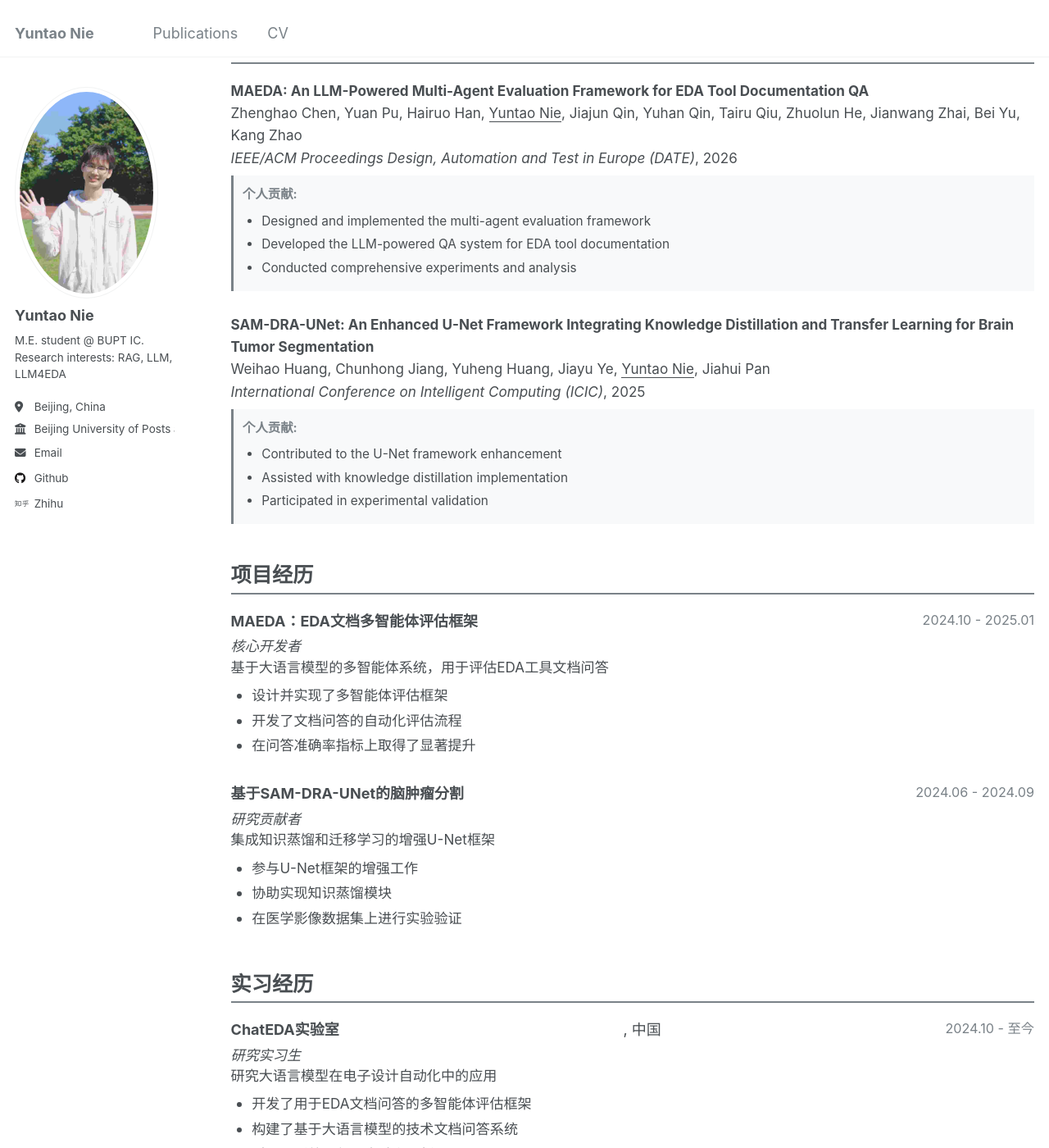
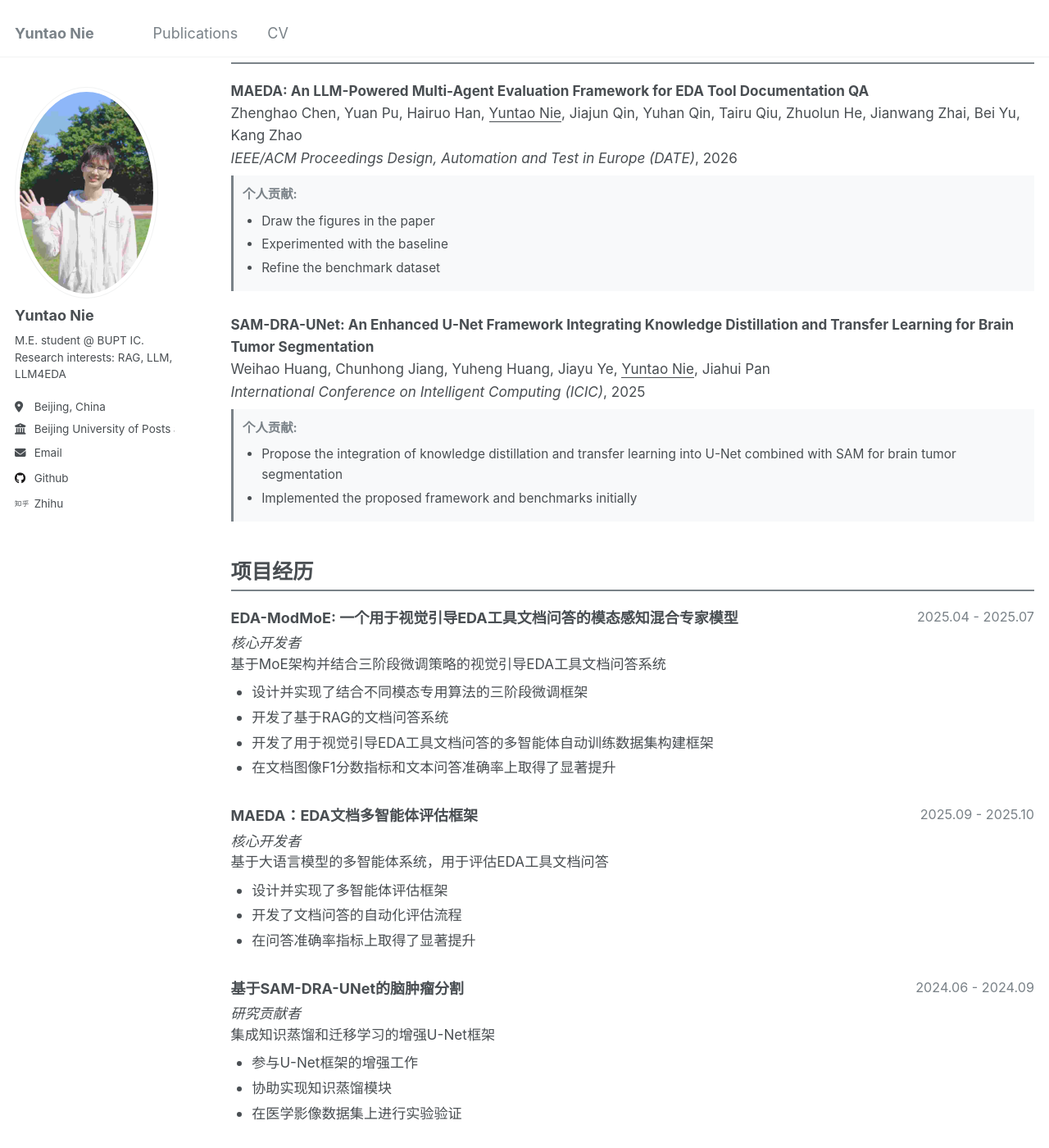
Before and after one commit to 1571859588/1571859588.github.io, a Jekyll site: the page built from _pages/cv-zh.md, in a window 1280 px wide and 1400 px high, scrolled down 795 px. Shown: the whole window at 82% size. Built offline with Jekyll 4.4.1, drawn with Linux system fonts in a browser that asks for light colours.

Commit message:
update projects on cv and contribution

```diff
--- a/_data/cv.yml
+++ b/_data/cv.yml
@@ -97,11 +97,35 @@ internships:
 # - highlights: Key achievements or responsibilities (en/zh)
 projects:
   - name:
+      en: "EDA-ModMoE: A Modality-Aware MoE for Visually-Grounded EDA Tool Documentation QA"
+      zh: "EDA-ModMoE: 一个用于视觉引导EDA工具文档问答的模态感知混合专家模型"
+    date:
+      en: "2025.04 - 2025.07"
+      zh: "2025.04 - 2025.07"
+    role:
+      en: "Core Developer"
+      zh: "核心开发者"
+    description:
+      en: "A Modality-Aware MoE combined with 3-stage fine-tuning for Visually-Grounded EDA Tool Documentation QA"
+      zh: "基于MoE架构并结合三阶段微调策略的视觉引导EDA工具文档问答系统"
+    highlights:
+      en:
+        - "Designed and implemented the 3-stage fine-tuning framework combined with designated Algorithms for different modalities"
+        - "Developed documentation QA system based on RAG"
+        - "Developed an auto training dataset building with designated multi-agent framework for visual-grounded EDA tool documentation QA"
+        - "Achieved significant improvements in Images F1 score metrics and textual QA accuracy"
+      zh:
+        - "设计并实现了结合不同模态专用算法的三阶段微调框架"
+        - "开发了基于RAG的文档问答系统"
+        - "开发了用于视觉引导EDA工具文档问答的多智能体自动训练数据集构建框架"
+        - "在文档图像F1分数指标和文本问答准确率上取得了显著提升"
+
+  - name:
       en: "MAEDA: Multi-Agent Evaluation Framework for EDA Documentation"
       zh: "MAEDA：EDA文档多智能体评估框架"
     date:
-      en: "2024.10 - 2025.01"
-      zh: "2024.10 - 2025.01"
+      en: "2025.09 - 2025.10"
+      zh: "2025.09 - 2025.10"
     role:
       en: "Core Developer"
       zh: "核心开发者"
--- a/_data/papers.yml
+++ b/_data/papers.yml
@@ -28,12 +28,12 @@ papers:
     venue: "IEEE/ACM Proceedings Design, Automation and Test in Europe (DATE)"
     date: "2026-01-01"
     contribution: |
-      - Designed and implemented the multi-agent evaluation framework
-      - Developed the LLM-powered QA system for EDA tool documentation
-      - Conducted comprehensive experiments and analysis
+      - Draw the figures in the paper
+      - Experimented with the baseline
+      - Refine the benchmark dataset
     pdf_url: "files/DATE26_RAG_EVALUATION.pdf"
     slides_url: "files/slides1.pdf"
-    github_url: ""
+    github_url: "https://anonymous.4open.science/r/MAEDA-DATE26"
     doi: ""
 
   - id: "sam-dra-unet-2025"
@@ -48,9 +48,8 @@ papers:
     venue: "International Conference on Intelligent Computing (ICIC)"
     date: "2025-01-01"
     contribution: |
-      - Contributed to the U-Net framework enhancement
-      - Assisted with knowledge distillation implementation
-      - Participated in experimental validation
+      - Propose the integration of knowledge distillation and transfer learning into U-Net combined with SAM for brain tumor segmentation
+      - Implemented the proposed framework and benchmarks initially
     pdf_url: "files/SAM-DRA-UNet.pdf"
     slides_url: ""
     github_url: ""
```
